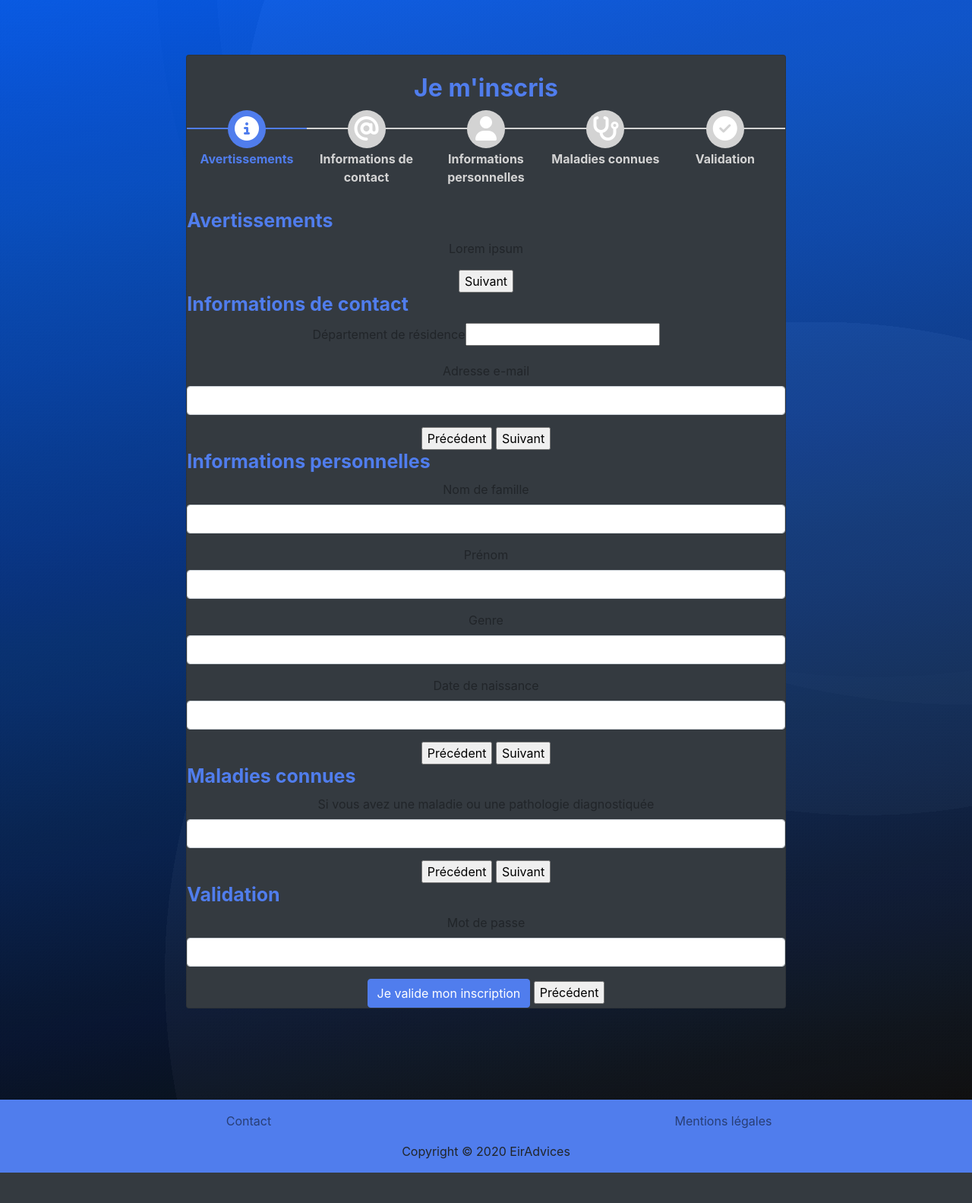
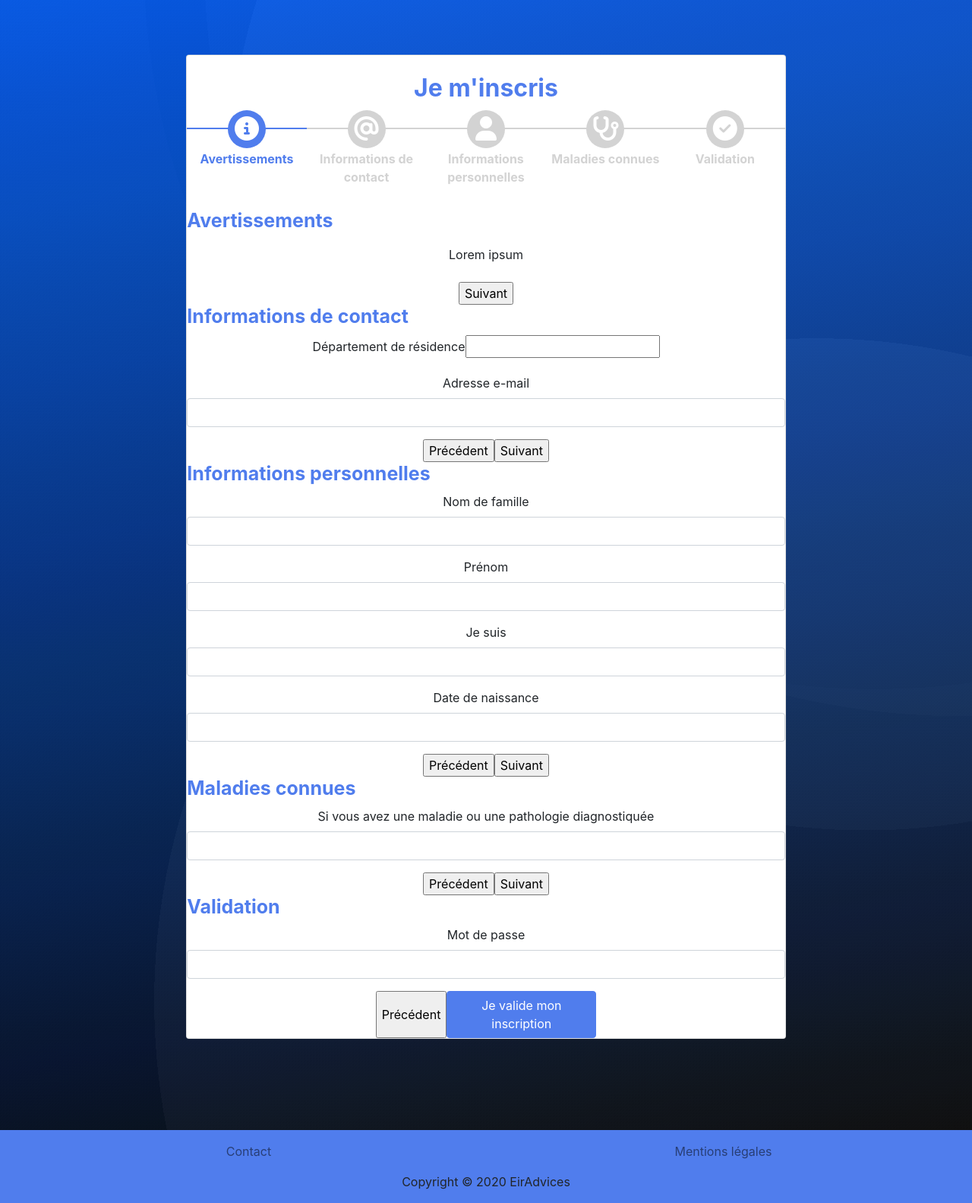
Before and after one commit to Tom-Eichelbrenner/HackatonDoctolib, a Symfony app: template templates/registration/registerpatient.html.twig in a window 1280 px wide. Shown: the part 56-1639 px from the top of the page at 76% size. Before the commit the page ends 1599 px from the top, so only its background shows below. Run offline with Twig, Linux system fonts and the light colour scheme; the template is opened without the code that fills it, so the values that code supplies are empty; form fields are guessed from the names that the template uses; style sheets or scripts are compiled from the project's sources; some libraries are stand-ins or nearby versions.

Commit message:
Reshaped navigation buttons of the bottom of the form.

```diff
--- a/assets/js/registrationjs.js
+++ b/assets/js/registrationjs.js
@@ -5,8 +5,8 @@ $(document).ready(function(){
 
     $(".next").click(function(){
 
-        current_fs = $(this).parent();
-        next_fs = $(this).parent().next();
+        current_fs = $(this).parent().parent();
+        next_fs = $(this).parent().parent().next();
 
 //Add Class Active
         $("#progressbar li").eq($("fieldset").index(next_fs)).addClass("active");
@@ -33,8 +33,8 @@ $(document).ready(function(){
 
     $(".previous").click(function(){
 
-        current_fs = $(this).parent();
-        previous_fs = $(this).parent().prev();
+        current_fs = $(this).parent().parent();
+        previous_fs = $(this).parent().parent().prev();
 
 //Remove class active
         $("#progressbar li").eq($("fieldset").index(current_fs)).removeClass("active");
--- a/assets/scss/app.scss
+++ b/assets/scss/app.scss
@@ -38,8 +38,9 @@ $theme-colors: (
   margin: 0 3% 20px 3%;
   position: relative;
 
+  /** Disclaimer text **/
   p{
-    color: $white;
+    color: $darker-color;
   }
 }
 
@@ -63,10 +64,13 @@ $theme-colors: (
     .form-card {
       text-align: left;
       color: $white;
+
+      label {
+        color: $darker-color;
+      }
     }
   }
   input, textarea {
-    padding: 0px 8px 4px 8px;
     border: none;
     border-bottom: 1px solid #ccc;
     border-radius: 0px;
@@ -76,7 +80,6 @@ $theme-colors: (
     box-sizing: border-box;
     font-family: montserrat;
     color: $darker-color;
-    background-color: lightgray;
     font-size: 16px;
     letter-spacing: 1px;
   }
@@ -89,13 +92,13 @@ $theme-colors: (
     border-bottom: 2px solid $primary-color;
     outline-width: 0;
   }
-  .action-button {
-    width: 100px;
+  .action-button, .submit-button {
+    width: 200px;
     background: $primary-color;
     font-weight: bold;
     color: white;
     border: 0 none;
-    border-radius: 0px;
+    border-radius: 20px;
     cursor: pointer;
     padding: 10px 5px;
     margin: 10px 5px;
@@ -104,12 +107,12 @@ $theme-colors: (
     box-shadow: 0 0 0 2px white, 0 0 0 3px $primary-color;
   }
   .action-button-previous {
-    width: 100px;
+    width: 200px;
     background: #616161;
     font-weight: bold;
     color: white;
     border: 0 none;
-    border-radius: 0px;
+    border-radius: 20px;
     cursor: pointer;
     padding: 10px 5px;
     margin: 10px 5px;
@@ -227,5 +230,14 @@ footer{
     }
   }
 }
+
+@each $breakpoint in map-keys($grid-breakpoints) {
+  @include media-breakpoint-up($breakpoint) {
+    .w-#{$breakpoint}-25{
+      width: 25% !important;
+    }
+  }
+}
+
 @import "~bootstrap/scss/bootstrap";
 @import "~bootstrap-datepicker/dist/css/bootstrap-datepicker.min.css";
--- a/src/Form/RegistrationFormType.php
+++ b/src/Form/RegistrationFormType.php
@@ -78,8 +78,6 @@ class RegistrationFormType extends AbstractType
                 'choices' => [
                     'Un homme' => 'Homme',
                     'Une femme' => 'Femme',
-                    'Un helicoptère d\'attaque' => 'Un helicoptère d\'attaque',
-                    'Une teub géante' => 'Une teub géante',
                 ],
                 'mapped' => false]
             )
--- a/templates/registration/registerpatient.html.twig
+++ b/templates/registration/registerpatient.html.twig
@@ -9,7 +9,7 @@
     <div class="container-fluid" id="grad1">
         <div class="row justify-content-center mt-0">
             <div class="col-11 col-lg-8 text-center p-0 mt-3 mb-2">
-                <div class="card bg-dark px-0 pt-4 pb-0 mt-3 mb-3">
+                <div class="card px-0 pt-4 pb-0 mt-3 mb-3">
                     {{ form_start(registrationForm, {'attr': {'id': 'msform'}}) }}
                     <h2 class="text-primary"><strong>Je m'inscris</strong></h2>
                     <div class="row">
@@ -24,12 +24,14 @@
                                 </ul> <!-- fieldsets -->
                                 <fieldset>
                                     <div class="form-card">
-                                        <h2 class="fs-title">Avertissements</h2>
-                                        <p>
+                                        <h2 class="fs-title w-auto">Avertissements</h2>
+                                        <p class="p-2">
                                             Lorem ipsum
                                         </p>
                                     </div>
-                                    <input type="button" name="next" class="next action-button" value="Suivant" />
+                                    <div>
+                                        <input type="button" name="next" class="next action-button" value="Suivant" />
+                                    </div>
                                 </fieldset>
                                 <fieldset>
                                     <div class="form-card">
@@ -44,8 +46,10 @@
                                             label: 'Adresse e-mail'
                                         }) }}
                                     </div>
-                                    <input type="button" name="previous" class="previous action-button-previous" value="Précédent" />
-                                    <input type="button" name="next" class="next action-button" value="Suivant" />
+                                    <div class="d-lg-flex flex-lg-row-reverse justify-content-center">
+                                        <input type="button" name="next" class="next action-button" value="Suivant" />
+                                        <input type="button" name="previous" class="previous action-button-previous" value="Précédent" />
+                                    </div>
                                 </fieldset>
                                 <fieldset>
                                     <div class="form-card">
@@ -57,14 +61,16 @@
                                             label: 'Prénom'
                                         }) }}
                                         {{ form_row(registrationForm.sexe, {
-                                            label: 'Genre'
+                                            label: 'Je suis'
                                         }) }}
                                         {{ form_row(registrationForm.birthDate, {
                                             label: 'Date de naissance'
                                         }) }}
                                     </div>
-                                    <input type="button" name="previous" class="previous action-button-previous" value="Précédent" />
-                                    <input type="button" name="next" class="next action-button" value="Suivant" />
+                                    <div class="d-lg-flex flex-lg-row-reverse justify-content-center">
+                                        <input type="button" name="next" class="next action-button" value="Suivant" />
+                                        <input type="button" name="previous" class="previous action-button-previous" value="Précédent" />
+                                    </div>
                                 </fieldset>
                                 <fieldset>
                                     <div class="form-card">
@@ -73,8 +79,11 @@
                                             label: 'Si vous avez une maladie ou une pathologie diagnostiquée '
                                         }) }}
                                     </div>
-                                    <input type="button" name="previous" class="previous action-button-previous" value="Précédent" />
-                                    <input type="button" name="next" class="next action-button" value="Suivant" />
+                                    <div class="d-lg-flex flex-lg-row-reverse justify-content-center">
+                                        <input type="button" name="next" class="next action-button" value="Suivant" />
+                                        <input type="button" name="previous" class="previous action-button-previous" value="Précédent" />
+                                    </div>
+
                                 </fieldset>
                                 <fieldset>
                                     <div class="form-card">
@@ -83,8 +92,10 @@
                                             label: 'Mot de passe'
                                         }) }}
                                     </div>
-                                    <button type="submit" class="btn btn-primary">Je valide mon inscription</button>
-                                    <input type="button" name="previous" class="previous action-button-previous" value="Précédent" />
+                                    <div class="d-lg-flex flex-lg-row-reverse justify-content-center">
+                                        <button type="submit" class="btn btn-primary action-button w-lg-25">Je valide mon inscription</button>
+                                        <input type="button" name="previous" class="previous action-button-previous" value="Précédent" />
+                                    </div>
                                 </fieldset>
                             {{ form_end(registrationForm) }}
                         </div>
```
